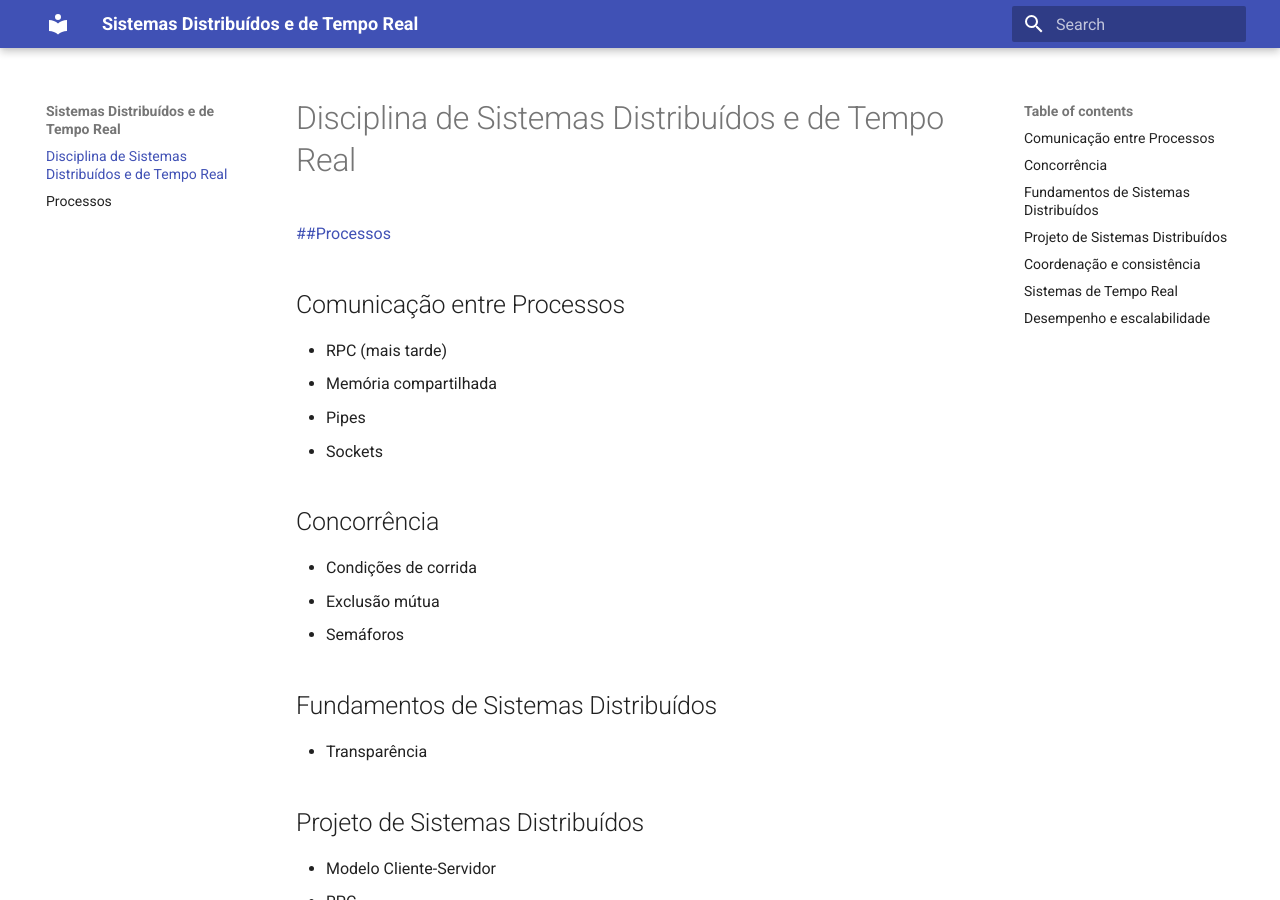
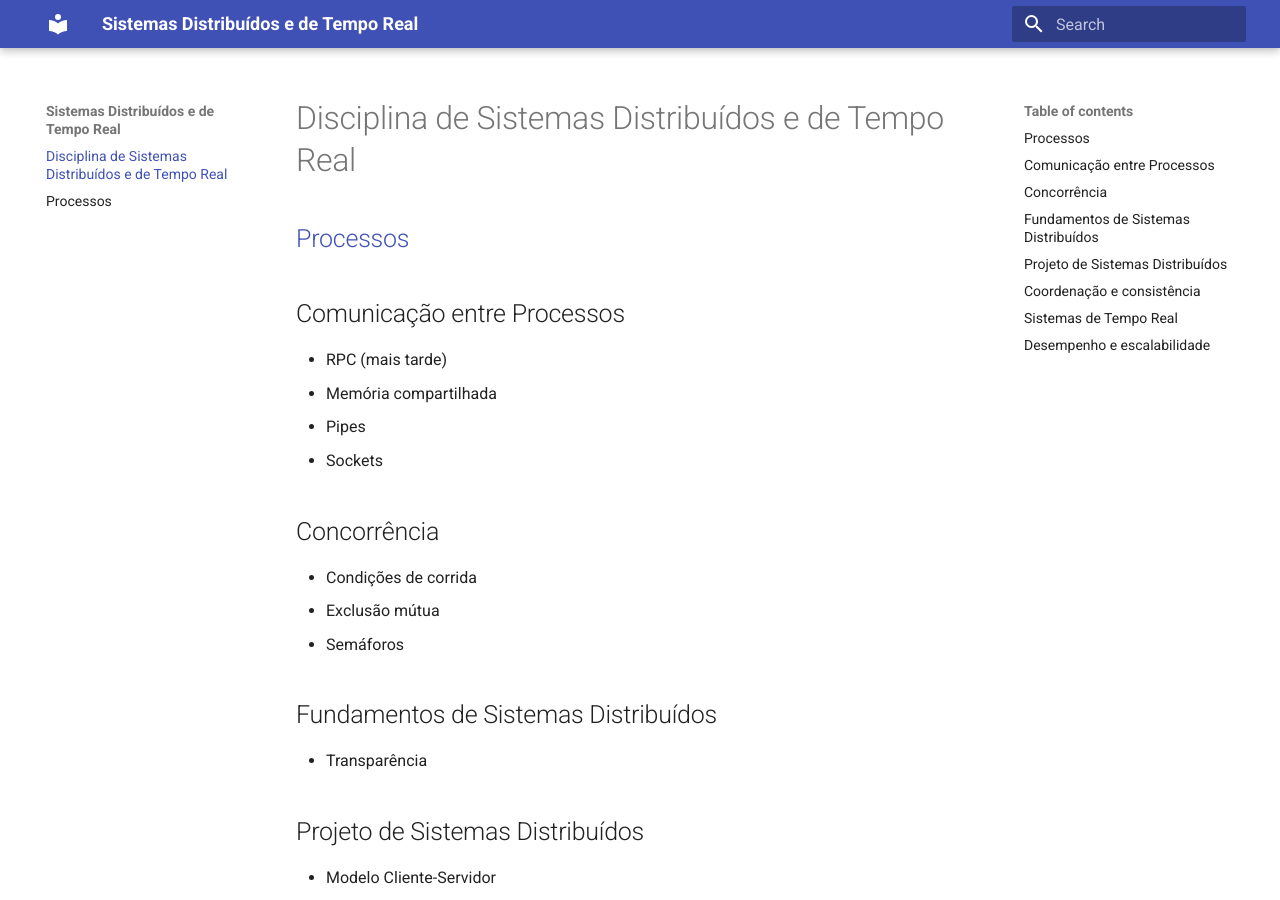
Before and after one commit to joaoepj2/sistemas-distribuidos-tempo-real, an MkDocs documentation site: the page built from docs/index.md, in a window 1280 px wide and 900 px high. Built offline with MkDocs 1.6.1 and Material for MkDocs 9.7.7, drawn with Linux system fonts in a browser that asks for light colours.

Commit message:
Tamanho do link para uma pagina

```diff
--- a/docs/index.md
+++ b/docs/index.md
@@ -1,7 +1,7 @@
 # Disciplina de Sistemas Distribuídos e de Tempo Real
 
 
-[##Processos](/processos)
+## [Processos](/processos)
 
 ## Comunicação entre Processos
 * RPC (mais tarde)
```
